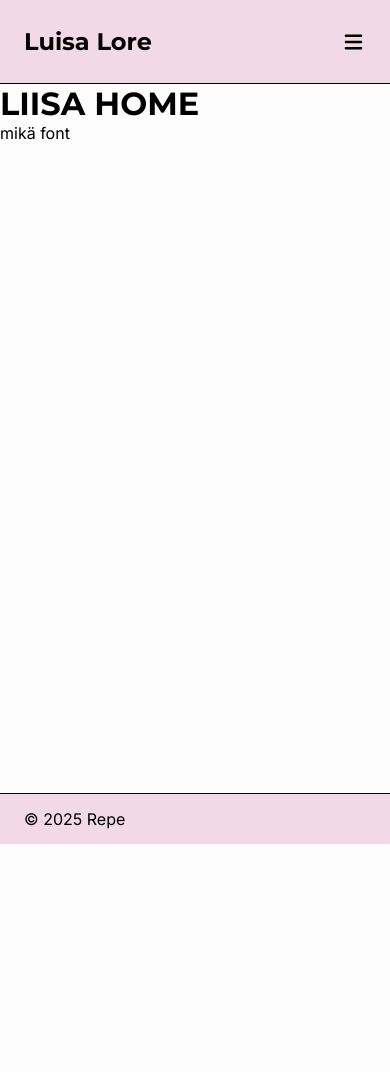
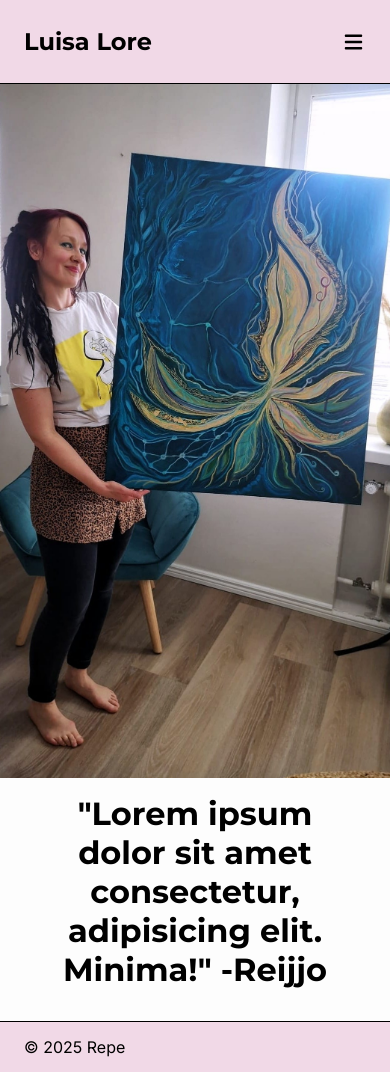
Before and after one commit to reijjo/portfolios, a Next.js app in the folder nextjsliisa/: page / in a window 390 px wide. Before the commit the page ends 844 px from the top, so only its background shows below. Built offline with nearby package versions, Linux system fonts and the light colour scheme.

Commit message:
herosection added

```diff
--- /dev/null
+++ b/nextjsliisa/src/app/(pages)/home/HeroSection.css
@@ -0,0 +1,54 @@
+.hero-section {
+  width: 100%;
+  height: 100%;
+  padding: 2rem;
+
+  display: flex;
+  flex-direction: column;
+  align-items: center;
+  gap: 1rem;
+}
+
+.hero-image {
+  aspect-ratio: 5/4;
+  width: 100%;
+}
+
+.desktop-img,
+.mobile-img {
+  width: 100%;
+  height: 100%;
+  object-fit: contain;
+}
+
+.mobile-img {
+  display: none;
+}
+
+.sitaatti {
+  text-wrap: balance;
+  text-align: center;
+  max-width: 800px;
+}
+
+@media (max-width: 580px) {
+  .hero-section {
+    padding: 0;
+  }
+
+  .hero-image {
+    aspect-ratio: 9/16;
+  }
+
+  .desktop-img {
+    display: none;
+  }
+
+  .mobile-img {
+    display: block;
+  }
+
+  .sitaatti {
+    padding: 0 1.5rem 2rem;
+  }
+}
--- /dev/null
+++ b/nextjsliisa/src/app/(pages)/home/HeroSection.tsx
@@ -0,0 +1,33 @@
+import "./HeroSection.css";
+import Image from "next/image";
+
+export default function HeroSection() {
+  return (
+    <div className="hero-section wrapper">
+      <div className="hero-image">
+        <Image
+          src="/images/landing/Liisa-5-4.jpg"
+          alt="Luisa Lore"
+          title="Luisa Lore"
+          className="hero-img desktop-img"
+          width={800}
+          height={600}
+          priority
+        />
+        <Image
+          src="/images/landing/Liisa-9-16.jpg"
+          alt="Luisa Lore"
+          title="Luisa Lore"
+          className="hero-img mobile-img"
+          width={720}
+          height={480}
+          priority
+        />
+      </div>
+      <h1 className="sitaatti">
+        "Lorem ipsum dolor sit amet consectetur, adipisicing elit. Minima!"
+        -Reijjo
+      </h1>
+    </div>
+  );
+}
--- a/nextjsliisa/src/app/layout.css
+++ b/nextjsliisa/src/app/layout.css
@@ -7,6 +7,8 @@
 
 .layout {
   display: grid;
-  grid-template-rows: var(--nav-height) 1fr auto;
+  grid-template-rows: 1fr auto;
   min-height: 100dvh;
+  position: relative;
+  padding-top: var(--nav-height);
 }
--- a/nextjsliisa/src/app/page.tsx
+++ b/nextjsliisa/src/app/page.tsx
@@ -1,8 +1,9 @@
+import HeroSection from "@/app/(pages)/home/HeroSection";
+
 export default function Home() {
   return (
     <main>
-      <h1>LIISA HOME</h1>
-      <p>mikä font</p>
+      <HeroSection />
     </main>
   );
 }
--- a/nextjsliisa/src/components/layout/footer/Footer.css
+++ b/nextjsliisa/src/components/layout/footer/Footer.css
@@ -1,8 +1,9 @@
 footer {
   min-height: var(--footer-height);
-  height: auto;
+  height: max-content;
   background-color: var(--accent-200);
   border-top: 1px solid black;
   display: flex;
   align-items: center;
+  width: 100%;
 }
--- a/nextjsliisa/src/components/layout/navbar/MobileNav.css
+++ b/nextjsliisa/src/components/layout/navbar/MobileNav.css
@@ -28,7 +28,7 @@
   right: 0;
   z-index: 5;
   backdrop-filter: blur(0.975rem);
-  background: rgba(241, 217, 231, 0.5);
+  background: rgba(241, 217, 231, 0.75);
 
   padding: 2rem;
   overflow: hidden;
--- a/nextjsliisa/src/components/layout/navbar/Navbar.css
+++ b/nextjsliisa/src/components/layout/navbar/Navbar.css
@@ -1,6 +1,7 @@
 nav {
   width: 100%;
   height: var(--nav-height);
+  position: fixed;
 
   top: 0;
   left: 0;
```
